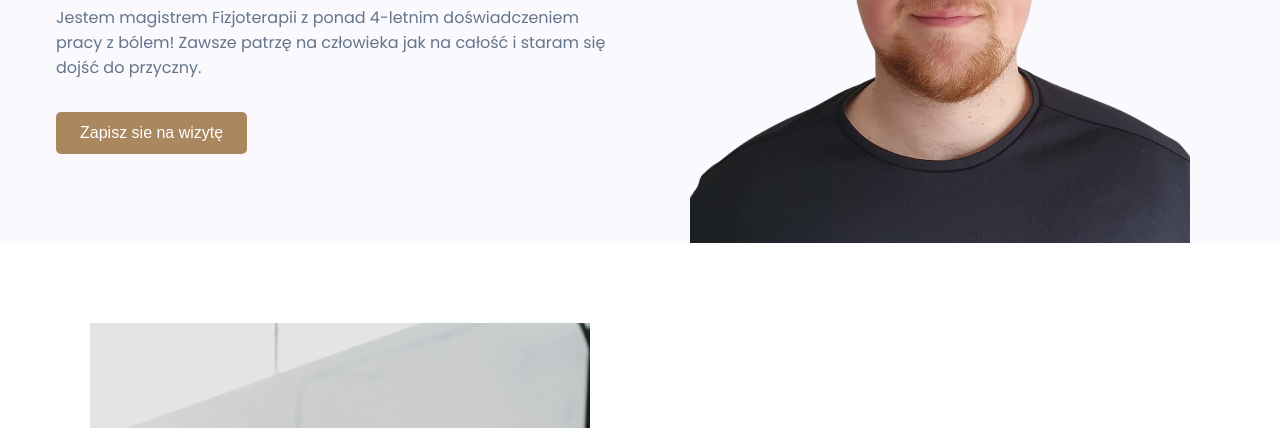
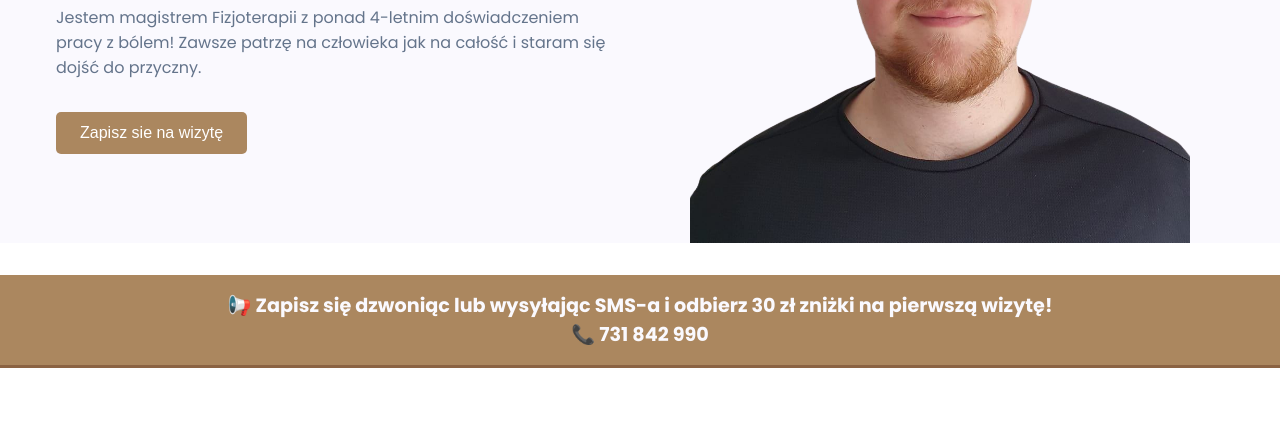
Before and after one commit to biel535/bielfizjo, a plain HTML site: page index.html in a window 1280 px wide. Shown: the part 361-789 px from the top of the page. Drawn offline with nearby package versions, Linux system fonts and the light colour scheme.

Commit message:
Add files via upload

```diff
--- a/index.html
+++ b/index.html
@@ -12,7 +12,7 @@
       href="https://cdn.jsdelivr.net/npm/swiper@10/swiper-bundle.min.css"
     />
     <link rel="stylesheet" href="styles.css" />
-    <title>Biel Fizjoterapia</title>
+    <title>Fizjoterapia Tomasz Biel </title>
   </head>
   <body>
     <header class="header">
@@ -50,6 +50,11 @@
         </div>
       </div>
     </header>
+
+    <section class="promo-banner">
+      <p>📢 Zapisz się dzwoniąc lub wysyłając SMS-a i odbierz <strong>30 zł zniżki</strong> na pierwszą wizytę!</p>
+      <p>📞 <a href="tel:731842990">731 842 990</a></p>
+    </section>
 
     <section class="section__container about__container" id="about">
       <div class="about__image">
--- a/styles.css
+++ b/styles.css
@@ -724,3 +724,26 @@ nav {
     padding: 2rem;
   }
 }
+
+.promo-banner {
+  width: 100%;
+  background-color: var(--primary-color);
+  color: var(--secondary-color);
+  text-align: center;
+  padding: 1rem 0.8rem;
+  margin-top: 2rem;
+  font-size: 1.2rem;
+  font-weight: bold;
+  border-bottom: 3px solid var(--primary-color-dark);
+
+}
+
+.promo-banner a {
+  color: var(--secondary-color);
+  text-decoration: none;
+  font-weight: bold;
+}
+
+.promo-banner a:hover {
+  text-decoration: underline;
+}
```
